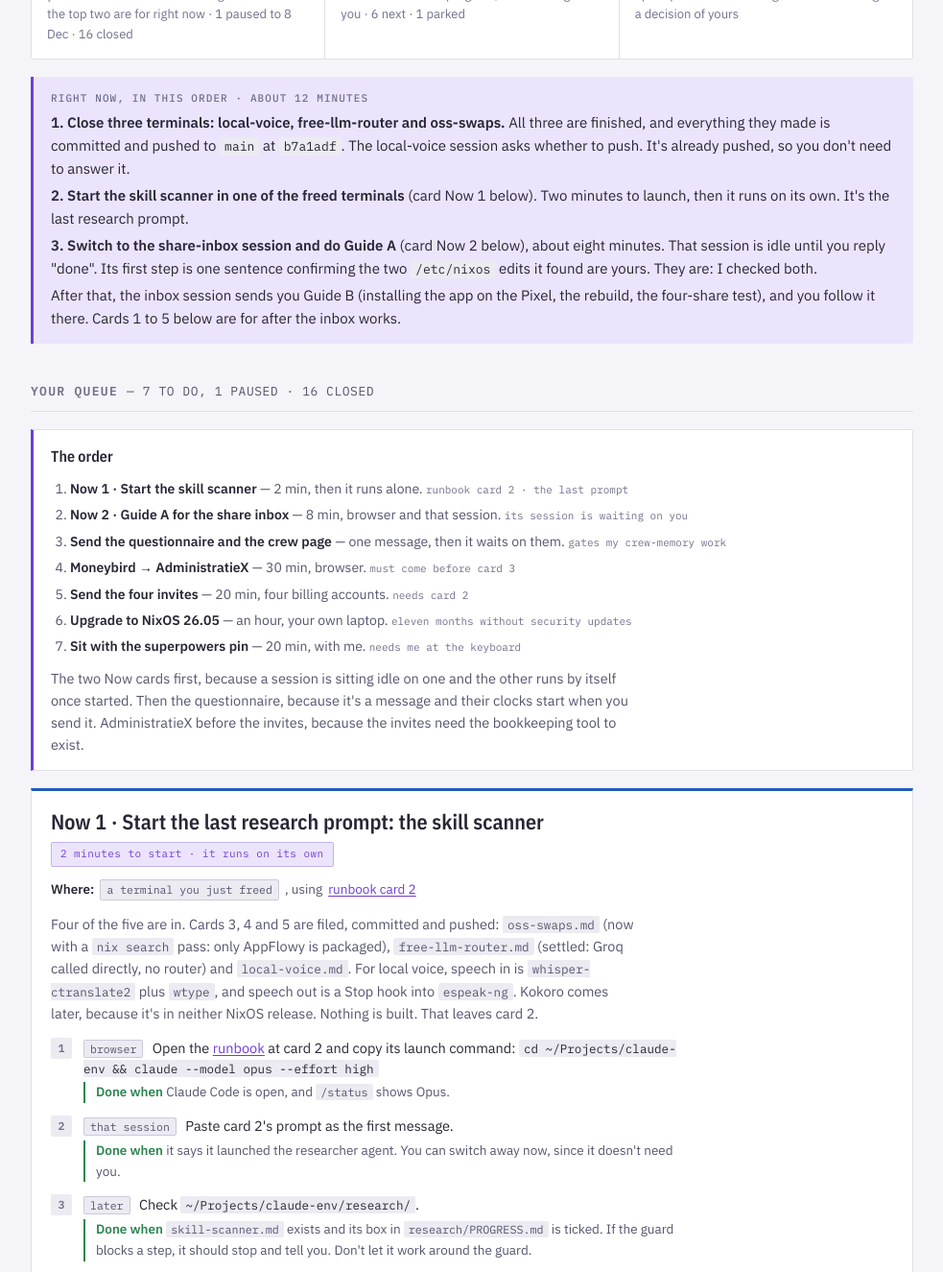
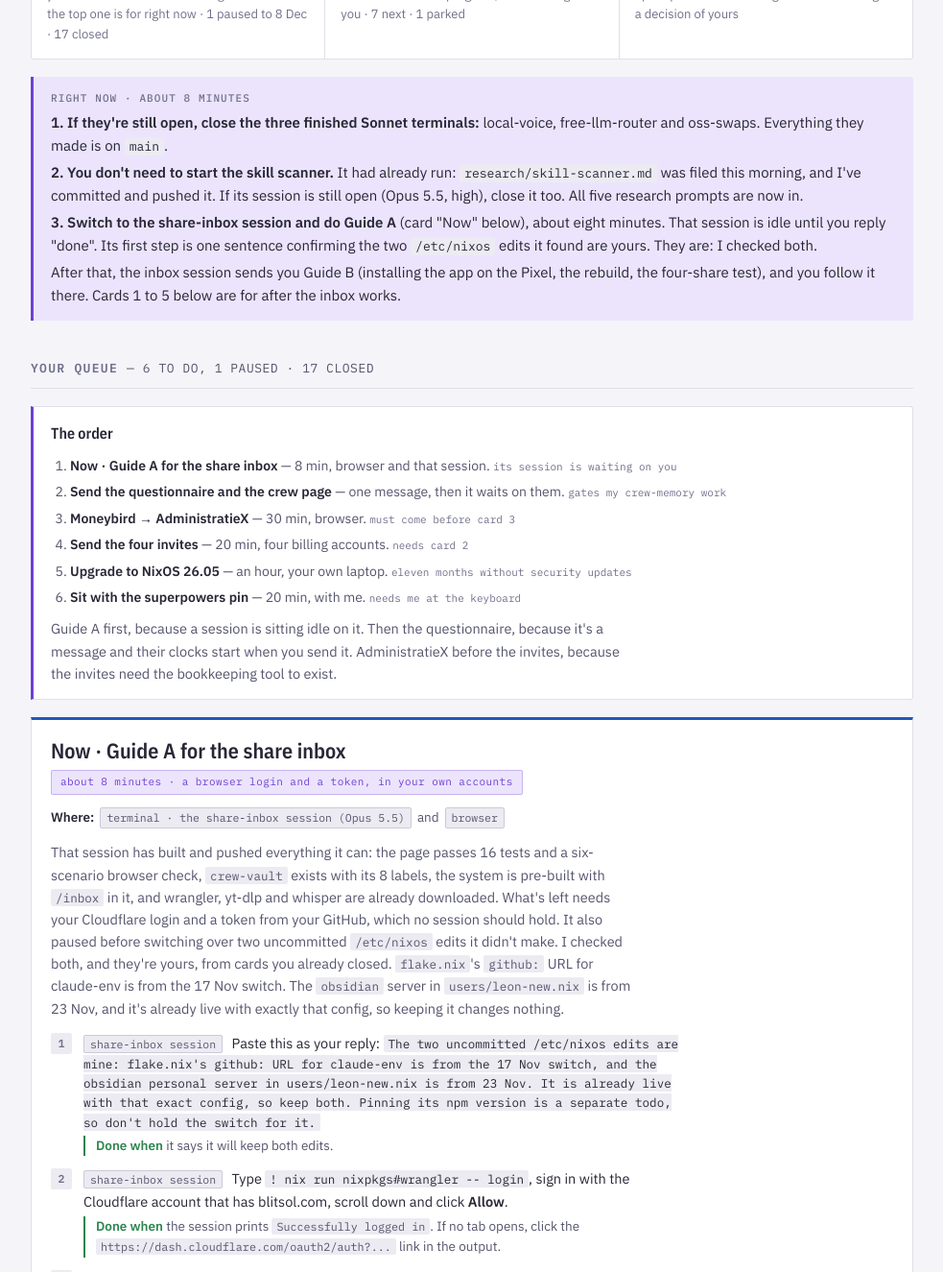
Before and after one commit to MrBlueStudios/claude-env, a plain HTML site: page docs/todo.html in a window 1280 px wide. Shown: the part 207-1532 px from the top of the page at 96% size, without its empty margins (148-1131 px from the left). Drawn offline with nearby package versions, Linux system fonts and the light colour scheme.

Commit message:
docs: close the research runbook and queue the vet ports from the skill scanner
Co-Authored-By: Claude Opus 5.5 <noreply@anthropic.com>

```diff
--- a/docs/todo.html
+++ b/docs/todo.html
@@ -339,12 +339,12 @@
 
     <div class="vitals">
       <div class="vital mine">
-        <span class="figure">7</span>
-        <span class="sub">yours — each one a numbered guide below · the top two are for right now · 1 paused to 8 Dec · 16 closed</span>
+        <span class="figure">6</span>
+        <span class="sub">yours — each one a numbered guide below · the top one is for right now · 1 paused to 8 Dec · 17 closed</span>
       </div>
       <div class="vital">
         <span class="figure">15</span>
-        <span class="sub">mine — done · 2 in progress, both waiting on you · 6 next · 1 parked</span>
+        <span class="sub">mine — done · 2 in progress, both waiting on you · 7 next · 1 parked</span>
       </div>
       <div class="vital">
         <span class="figure">0</span>
@@ -353,53 +353,34 @@
     </div>
 
     <div class="next-up">
-      <p class="eyebrow">Right now, in this order · about 12 minutes</p>
-      <p><strong>1. Close three terminals: local-voice, free-llm-router and oss-swaps.</strong> All three are finished, and everything they made is committed and pushed to <code>main</code> at <code>b7a1adf</code>. The local-voice session asks whether to push. It's already pushed, so you don't need to answer it.</p>
-      <p><strong>2. Start the skill scanner in one of the freed terminals</strong> (card Now 1 below). Two minutes to launch, then it runs on its own. It's the last research prompt.</p>
-      <p><strong>3. Switch to the share-inbox session and do Guide A</strong> (card Now 2 below), about eight minutes. That session is idle until you reply "done". Its first step is one sentence confirming the two <code>/etc/nixos</code> edits it found are yours. They are: I checked both.</p>
+      <p class="eyebrow">Right now · about 8 minutes</p>
+      <p><strong>1. If they're still open, close the three finished Sonnet terminals:</strong> local-voice, free-llm-router and oss-swaps. Everything they made is on <code>main</code>.</p>
+      <p><strong>2. You don't need to start the skill scanner.</strong> It had already run: <code>research/skill-scanner.md</code> was filed this morning, and I've committed and pushed it. If its session is still open (Opus 5.5, high), close it too. All five research prompts are now in.</p>
+      <p><strong>3. Switch to the share-inbox session and do Guide A</strong> (card "Now" below), about eight minutes. That session is idle until you reply "done". Its first step is one sentence confirming the two <code>/etc/nixos</code> edits it found are yours. They are: I checked both.</p>
       <p>After that, the inbox session sends you Guide B (installing the app on the Pixel, the rebuild, the four-share test), and you follow it there. Cards 1 to 5 below are for after the inbox works.</p>
     </div>
   </header>
 
   <section>
-    <h2>Your queue <span class="tally">— 7 to do, 1 paused · 16 closed</span></h2>
+    <h2>Your queue <span class="tally">— 6 to do, 1 paused · 17 closed</span></h2>
 
     <div class="order">
       <h3>The order</h3>
       <ol>
-        <li><b>Now 1 · Start the skill scanner</b> — 2 min, then it runs alone. <span class="after">runbook card 2 · the last prompt</span></li>
-        <li><b>Now 2 · Guide A for the share inbox</b> — 8 min, browser and that session. <span class="after">its session is waiting on you</span></li>
+        <li><b>Now · Guide A for the share inbox</b> — 8 min, browser and that session. <span class="after">its session is waiting on you</span></li>
         <li><b>Send the questionnaire and the crew page</b> — one message, then it waits on them. <span class="after">gates my crew-memory work</span></li>
         <li><b>Moneybird → AdministratieX</b> — 30 min, browser. <span class="after">must come before card 3</span></li>
         <li><b>Send the four invites</b> — 20 min, four billing accounts. <span class="after">needs card 2</span></li>
         <li><b>Upgrade to NixOS 26.05</b> — an hour, your own laptop. <span class="after">eleven months without security updates</span></li>
         <li><b>Sit with the superpowers pin</b> — 20 min, with me. <span class="after">needs me at the keyboard</span></li>
       </ol>
-      <p class="rationale" style="margin-top:10px">The two Now cards first, because a session is sitting idle on one and the other runs by itself once started. Then the questionnaire, because it's a message and their clocks start when you send it. AdministratieX before the invites, because the invites need the bookkeeping tool to exist.</p>
+      <p class="rationale" style="margin-top:10px">Guide A first, because a session is sitting idle on it. Then the questionnaire, because it's a message and their clocks start when you send it. AdministratieX before the invites, because the invites need the bookkeeping tool to exist.</p>
     </div>
 
-    <!-- now 1 -->
+    <!-- now -->
     <article class="task" style="border-top-color: var(--go);">
       <div class="task-head">
-        <h3>Now 1 · Start the last research prompt: the skill scanner</h3>
-        <span class="why">2 minutes to start · it runs on its own</span>
-      </div>
-      <p class="where"><b>Where:</b> <span class="loc">a terminal you just freed</span>, using <a href="https://claude.ai/code/artifact/72fca279-c025-4a30-896b-b23fefbc4c47">runbook card 2</a></p>
-      <p class="rationale">Four of the five are in. Cards 3, 4 and 5 are filed, committed and pushed: <code>oss-swaps.md</code> (now with a <code>nix search</code> pass: only AppFlowy is packaged), <code>free-llm-router.md</code> (settled: Groq called directly, no router) and <code>local-voice.md</code>. For local voice, speech in is <code>whisper-ctranslate2</code> plus <code>wtype</code>, and speech out is a Stop hook into <code>espeak-ng</code>. Kokoro comes later, because it's in neither NixOS release. Nothing is built. That leaves card 2.</p>
-      <ol class="steps">
-        <li><span class="loc">browser</span> Open the <a href="https://claude.ai/code/artifact/72fca279-c025-4a30-896b-b23fefbc4c47">runbook</a> at card 2 and copy its launch command: <code>cd ~/Projects/claude-env &amp;&amp; claude --model opus --effort high</code>
-          <span class="done-when"><b>Done when</b> Claude Code is open, and <code>/status</code> shows Opus.</span></li>
-        <li><span class="loc">that session</span> Paste card 2's prompt as the first message.
-          <span class="done-when"><b>Done when</b> it says it launched the researcher agent. You can switch away now, since it doesn't need you.</span></li>
-        <li><span class="loc">later</span> Check <code>~/Projects/claude-env/research/</code>.
-          <span class="done-when"><b>Done when</b> <code>skill-scanner.md</code> exists and its box in <code>research/PROGRESS.md</code> is ticked. If the guard blocks a step, it should stop and tell you. Don't let it work around the guard.</span></li>
-      </ol>
-    </article>
-
-    <!-- now 2 -->
-    <article class="task" style="border-top-color: var(--go);">
-      <div class="task-head">
-        <h3>Now 2 · Guide A for the share inbox</h3>
+        <h3>Now · Guide A for the share inbox</h3>
         <span class="why">about 8 minutes · a browser login and a token, in your own accounts</span>
       </div>
       <p class="where"><b>Where:</b> <span class="loc">terminal · the share-inbox session (Opus 5.5)</span> and <span class="loc">browser</span></p>
@@ -581,8 +562,12 @@
   </section>
 
   <section>
-    <h2>My queue <span class="tally">— 15 done, 2 in progress and both waiting on you, 6 next, 1 parked</span></h2>
+    <h2>My queue <span class="tally">— 15 done, 2 in progress and both waiting on you, 7 next, 1 parked</span></h2>
     <div class="rows">
+      <div class="row">
+        <div class="row-top"><span class="pill next">Next</span><span class="txt">Teach <code>just vet</code> what the skill scanner found it misses</span></div>
+        <p class="dw">From <code>research/skill-scanner.md</code>. The gate never reads markdown, and markdown is most of what a skill is. A test SKILL.md telling Claude to send <code>~/.ssh/id_ed25519</code> to a URL passed with exit 0. It also knows only 10 of the 34 hook events, so a hook on <code>InstructionsLoaded</code> shows as "none declared". The port is a few lines of <code>rg</code>, <code>find</code> and <code>jq</code>: run the credential, URL and pipe checks over markdown too, flag hidden characters and HTML comments, flag shipped binaries, obfuscated exec and persistence, list every hook event, and fix a truncation bug. Left out: the LLM stage, which would send skill contents to a provider, plus taint tracking, YARA and the OSV lookup, which are too heavy for a bash gate. I do this before the obsidian pin, because that vet is only worth something once the gate reads markdown. <b>Done when</b> that test SKILL.md makes <code>just vet</code> block, a hook under an unlisted event is reported, and <code>just test</code> is green.</p>
+      </div>
       <div class="row">
         <div class="row-top"><span class="pill next">Next</span><span class="txt">Vet the obsidian server's npm package and pin its version</span></div>
         <p class="dw">The share-inbox session flagged it this morning, and it's right. <code>npx -y @bitbonsai/mcpvault</code> with no version pulls whatever was published last, every session, and that package was never put through <code>just vet</code>. It doesn't block the inbox: the server has run exactly like this since 23 Nov. It's your personal config, so I write the diff and you apply it. <b>Done when</b> <code>just vet</code> has been run on the package with its verdict written down, and <code>users/leon-new.nix</code> names an exact <code>@version</code>.</p>
@@ -713,8 +698,12 @@
   </section>
 
   <section>
-    <h2>Settled <span class="tally">— 16 of yours closed, 7 decisions, 1 audit</span></h2>
+    <h2>Settled <span class="tally">— 17 of yours closed, 7 decisions, 1 audit</span></h2>
     <div class="rows">
+      <div class="row is-done">
+        <div class="row-top"><span class="pill settled">Done 25 Nov</span><span class="txt">All five research prompts are in, the skill scanner last</span></div>
+        <p class="dw">The reel's "NVIDIA found one in four skills is vulnerable" mixes two things up. The scanner is NVIDIA's SkillSpector, but the study is Liu et al. from Quantstamp and five universities. Its 26.1% holds as "trips a confirmed pattern", not as "exploitable", and the 5.2% "malicious" figure is weak. What matters for us is in My queue: our gate doesn't read markdown. The full write-up is <code>research/skill-scanner.md</code>.</p>
+      </div>
       <div class="row is-done">
         <div class="row-top"><span class="pill settled">Decided 25 Nov</span><span class="txt">Free LLM API for bulk work: Groq called directly, no pooled router</span></div>
         <p class="dw">The reel's "7 billion free tokens across 600 models" is FreeLLMAPI. The figure adds up every model's nominal free allowance, which per-minute and per-day caps never let you reach. Its key rotation is the pattern OpenRouter's terms ban, and Google's free tier trains on prompts and its terms require paid plans for users in the EEA. So: one Groq account per person, called directly, with Cloudflare Workers AI only as a fallback, and public material only. Recorded as <code>q-free-llm-router</code>; the research is <code>research/free-llm-router.md</code>.</p>
```
Also changed, not shown: 1 other file.
